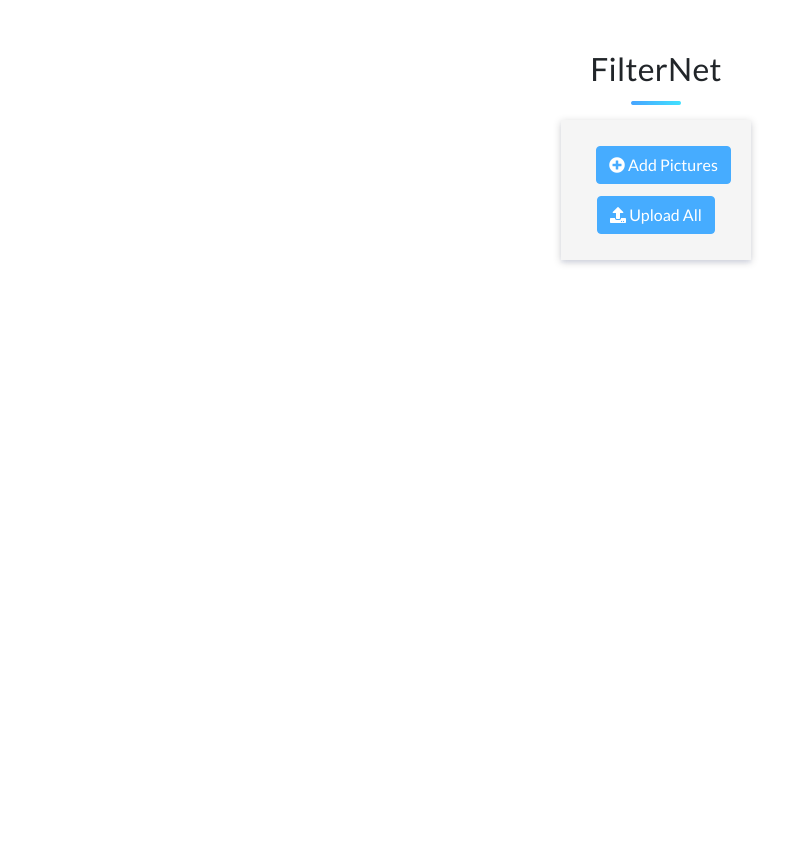
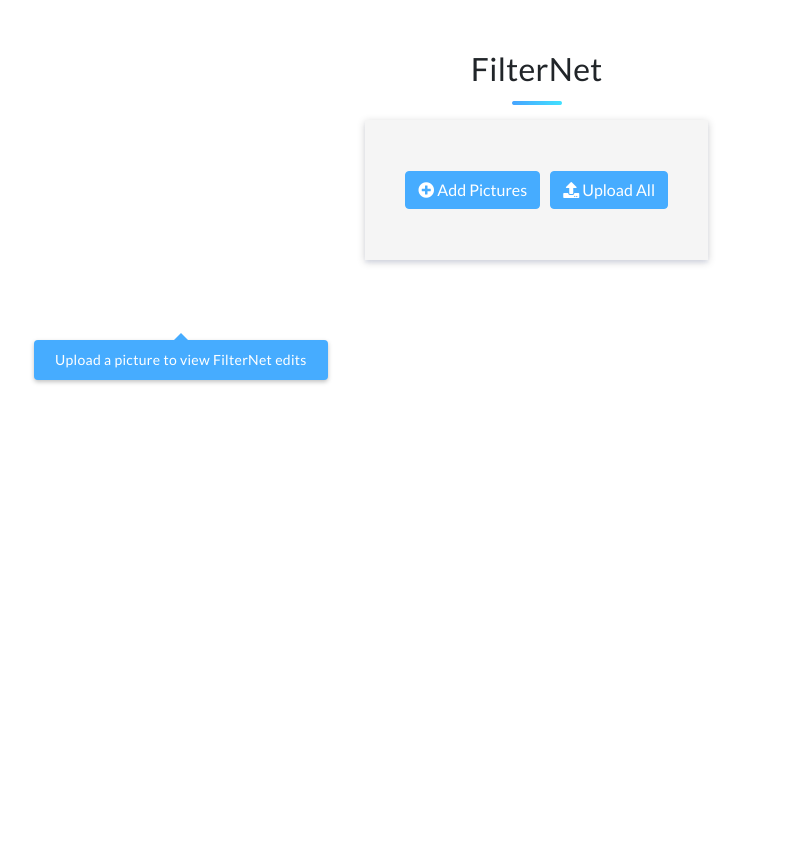
Before and after one commit to ayalavarti/FilterNet, a Flask app: page / in a window 1280 px wide. Shown: the whole page, without its empty margins (459-1244 px from the left). Run offline with Flask 2, Linux system fonts and the light colour scheme; some libraries are stand-ins or nearby versions.

Commit message:
Finish basic working gui

```diff
--- a/app.py
+++ b/app.py
@@ -1,10 +1,12 @@
-import io
 import os
 import tempfile
 
 import cv2
+
 from PIL import Image
+from util.sys import edit_original
 from flask import Flask, render_template, request, jsonify
+from skimage.io import imsave
 
 from db import *
 from nn.models import *
@@ -31,21 +33,27 @@ def init_model():
 
     if blob:
         with tempfile.NamedTemporaryFile(suffix='.h5') as gen_file, \
-            tempfile.NamedTemporaryFile(suffix='.h5') as disc_file:
+                tempfile.NamedTemporaryFile(suffix='.h5') as disc_file:
             gen_file.write(blob[0])
             disc_file.write(blob[1])
 
             generator.load_weights(gen_file.name)
             discriminator.load_weights(disc_file.name)
+    return generator, discriminator
 
 
-init_model()
+generator, discriminator = init_model()
 
 
 def decode_image(file):
     npimg = np.fromstring(file, np.uint8)
     img = cv2.imdecode(npimg, cv2.IMREAD_UNCHANGED)
-    imageRGB = cv2.cvtColor(img, cv2.COLOR_BGR2RGB)
+    imageRGB = np.array(cv2.cvtColor(img, cv2.COLOR_BGR2RGB))
+
+    if imageRGB.shape[-1] == 4:
+        rgba_img = Image.fromarray(imageRGB)
+        imageRGB = np.array(rgba_img.convert('RGB'))
+
     return imageRGB
 
 
@@ -56,22 +64,15 @@ def init_app():
 
 @app.route("/edit", methods=['POST'])
 def edit_photo():
-    file = request.files['file'].read()
+    file = request.files['file']
+    filename = file.filename
+    file = file.read()
     image = decode_image(file)
+    print("Image received")
 
-    if 'id' in request.form:
-        print(request.form['id'])
-        # Edit image
-        res = {"status": "Success", "id": 1}
-    else:
-        im = Image.fromarray(image)
+    edit = edit_original(image, generator)
+    filepath = static_dir + "/images/" + filename + "-edit.png"
+    imsave(filepath, edit)
 
-        file_object = io.BytesIO()
-        im.save(file_object, 'PNG')
-
-        file_object.seek(0)
-
-        res = {"status": "Success", "id": 1}
-
-    return jsonify(res)
-    # return send_file(file_object, mimetype='image/PNG')
+    filepath = "static/images/" + filename + "-edit.png"
+    return jsonify({'status': "Success", "image_url": filepath})
--- a/web/static/css/main.css
+++ b/web/static/css/main.css
@@ -133,6 +133,11 @@ h1, h3 {
   display: none;
 }
 
+#previews .file-row.dz-success .progress {
+  opacity: 0;
+  transition: opacity 0.3s linear;
+}
+
 #previews .file.dz-success .start,
 #previews .file.dz-success .cancel {
   display: none;
@@ -144,22 +149,50 @@ h1, h3 {
 }
 
 .tippy-box[data-theme~='filternet'] {
-  /*background-color: #44aafd;*/
-  color: #e7effd;
+    color: #e7effd;
+    font-size: 14px;
+    font-weight: 400;
+    box-shadow: 0 2px 4px 0 rgba(99, 100, 100, 0.397);
 }
 
 .tippy-box[data-theme~='success'] {
     background-color: #209d82;
     color: #ffffff;
     font-size: 14px;
+    font-weight: 400;
+    box-shadow: 0 2px 4px 0 rgba(99, 100, 100, 0.397);
 }
 
 .tippy-box[data-theme~='error'] {
     background-color: #c23b3d;
     color: #ffffff;
     font-size: 14px;
+    font-weight: 400;
+    box-shadow: 0 2px 4px 0 rgba(99, 100, 100, 0.397);
 }
 
+.tippy-box[data-theme~='filternet-alt'] {
+    background-color: #46acff;
+    color: #ffffff;
+    font-size: 14px;
+    font-weight: 400;
+    box-shadow: 0 2px 4px 0 rgba(99, 100, 100, 0.397);
+    padding: 5px 12px;
+}
+
+
+.tippy-box[data-theme~='filternet-alt'][data-placement^='top'] > .tippy-arrow::before {
+  border-top-color: #46acff;
+}
+.tippy-box[data-theme~='filternet-alt'][data-placement^='bottom'] > .tippy-arrow::before {
+  border-bottom-color: #46acff;
+}
+.tippy-box[data-theme~='filternet-alt'][data-placement^='left'] > .tippy-arrow::before {
+  border-left-color: #46acff;
+}
+.tippy-box[data-theme~='filternet-alt'][data-placement^='right'] > .tippy-arrow::before {
+  border-right-color: #46acff;
+}
 
 .info {
     font-size: 20px;
@@ -188,6 +221,40 @@ h1, h3 {
 
 .btn-danger {
     color: #fff;
-    background-color: #d9534f !important;
-    border-color: #d9534f !important;
+    background-color: #ef615d !important;
+    border-color: #ef615d !important;
 }
+
+.btn-success {
+    color: #fff;
+    background-color: #3cb59b !important;
+    border-color: #3cb59b !important;
+}
+
+.loading > img {
+    width: 30px;
+}
+
+.edited-view {
+    display: flex;
+    justify-content: center;
+    align-items: center;
+}
+
+#edited_image {
+    max-height: 450px;
+}
+
+.control-panel {
+    text-align: center;
+    position: absolute;
+    right: 10%;
+}
+
+.controls > button {
+    margin: 0 5px;
+}
+
+.preview-img {
+   box-shadow: 0 3px 3px 0 rgba(102, 132, 233, 0.07), 0 2px 8px 0 rgba(0, 0, 0, 0.19);
+}
--- a/web/static/js/main.js
+++ b/web/static/js/main.js
@@ -2,6 +2,8 @@ let previewNode = $("#template");
 let previews = $("#previews");
 let info = $(".info");
 let files = $(".files");
+
+let upload_disabled = false;
 
 previewNode.id = "";
 
@@ -10,10 +12,13 @@ previewNode.remove();
 
 let infoTooltips;
 let statusTooltip;
+let startTooltip;
 
 $(document).ready(function () {
     initTooltips();
     previews.show();
+    $("#edited_image").hide();
+    startTooltip.show();
 });
 
 
@@ -44,6 +49,18 @@ function initTooltips() {
         allowHTML: true,
         placement: "top",
     })[0];
+
+    startTooltip = tippy("#startTooltip", {
+        animation: "scale",
+        theme: "filternet-alt",
+        trigger: 'manual',
+        hideOnClick: false,
+        inertia: true,
+        arrow: true,
+        sticky: true,
+        allowHTML: true,
+        placement: "bottom",
+    })[0];
 }
 
 let drop = new Dropzone(document.body, {
@@ -55,30 +72,37 @@ let drop = new Dropzone(document.body, {
     previewTemplate: previewTemplate,
     autoQueue: false,
     previewsContainer: "#previews",
+    timeout: 60000,
     acceptedFiles: "image/*",
     clickable: ".fileinput-button",
     maxFiles: 4
 });
 
+function viewImage(file) {
+    $("#edited_image").show();
+    console.log(file.image_url);
+    $("#edited_image").attr("src", file.image_url);
+}
+
 drop.on("addedfile", function(file) {
     file.previewElement.querySelector(".start").onclick = function() { drop.enqueueFile(file); };
-    file.previewElement.querySelector(".edit").onclick = function() { drop.enqueueFile(file); };
+    file.previewElement.querySelector(".edit").onclick = function() { viewImage(file) };
+    $("#upload-all").prop("disabled", false);
+    upload_disabled = false;
 });
 
 drop.on("sending", function(file, xhr, formData) {
+    let img = document.createElement('img');
+    img.src = 'static/images/loading.gif';
+
     file.previewElement.querySelector(".start").setAttribute("disabled", "disabled");
-    formData.append("filesize", file.size);
-    if (file.id !== undefined) {
-        formData.append("id", file.id);
-    }
+    file.previewElement.querySelector(".loading").appendChild(img);
 });
 
 drop.on("dragenter", function() {
     info.fadeTo( 0 , 0.5);
     files.fadeTo( 0 , 0.5);
-    // document.body
     infoTooltips[0].show();
-    // actions.addClass('gray');
     $(".controls > button").prop("disabled", true);
 });
 
@@ -91,6 +115,9 @@ $("body").click(function() {
     files.fadeTo( 0 , 1);
     infoTooltips[0].hide();
     $(".controls > button").prop("disabled", false);
+    if (upload_disabled) {
+        $("#upload-all").prop("disabled", true);
+    }
 });
 
 drop.on("drop", function() {
@@ -99,7 +126,6 @@ drop.on("drop", function() {
     infoTooltips[0].hide();
     $(".controls > button").prop("disabled", false);
 });
-
 
 drop.on("error", function(file, errorMessage) {
     console.log(errorMessage);
@@ -116,11 +142,18 @@ drop.on("success", function(file, res) {
         theme: "success",
         content: `${res["status"]}<br/><span style="font-size: 11px;">Click anywhere to hide</span>`
     });
-    file.id = res["id"];
     statusTooltip.show();
-    file.status = Dropzone.ADDED;
+    file.previewElement.querySelector(".loading").innerHTML= "";
+    file.image_url = res["image_url"];
 });
 
 document.querySelector("#actions .start").onclick = function() {
-    drop.enqueueFiles(drop.getFilesWithStatus(Dropzone.ADDED));
+    f = drop.getFilesWithStatus(Dropzone.ADDED);
+    f.forEach(function (file) {
+        file.previewElement.querySelector(".start").setAttribute("disabled", "disabled");
+    });
+    drop.enqueueFiles(f);
+
+    upload_disabled = true;
+    $("#upload-all").prop("disabled", true);
 };
--- a/web/templates/home.html
+++ b/web/templates/home.html
@@ -35,10 +35,12 @@
 <body>
     <div class="container">
             <div class="row" style="min-height: 70vh;">
-                <div class="col-lg-10 order-lg-1 order-12">
-
+                <div class="col-lg-12 edited-view">
+                      <div id="startTooltip" class="preview" data-tippy-content="Upload a picture to view FilterNet edits">
+                          <img id="edited_image" alt="Upload an image to view edits"/>
+                      </div>
                 </div>
-                <div class="col-lg-2 order-lg-12 order-1" style="text-align: center;">
+                <div class="control-panel">
 
                     <h2>FilterNet</h2>
                     <img class="divider" src="{{ url_for('static', filename='images/divider.png') }}">
@@ -50,7 +52,7 @@
                                     <i class="fas fa-plus-circle"></i>
                                     <span>Add Pictures</span>
                                 </button>
-                                <button type="submit" class="btn btn-primary start">
+                                <button id='upload-all' type="submit" class="btn btn-primary start">
                                     <i class="fas fa-upload"></i>
                                     <span>Upload All</span>
                                 </button>
@@ -66,22 +68,22 @@
                     <div class="files" id="previews">
                         <div id="template" class="file">
                             <div>
-                                <span class="preview"><img data-dz-thumbnail /></span>
+                                <span class="preview"><img class="preview-img" data-dz-thumbnail /></span>
                             </div>
                             <div>
                                 <p class="name hidden-text" data-dz-name></p>
                             </div>
                             <div>
-                                <strong class="error text-danger" data-dz-errormessage></strong>
+                                <div class="loading"></div>
                             </div>
                             <div>
                                 <button type='button' class="btn btn-primary start btn-sm">
-                                    <i class="fas fa-upload"></i>
-                                    <span>Upload</span>
-                                </button>
-                                <button type='button' class="btn btn-info edit btn-sm">
                                     <i class="fa fa-paint-brush"></i>
                                     <span>Edit</span>
+                                </button>
+                                <button type='button' class="btn btn-success edit btn-sm">
+                                    <i class="far fa-images"></i>
+                                    <span>View</span>
                                 </button>
                                 <button type="button" data-dz-remove class="btn btn-secondary cancel btn-sm">
                                     <i class="glyphicon glyphicon-ban-circle"></i>
```
Also changed, not shown: main.py (+1 -18 lines), util/sys.py (+23 -2 lines), web/static/arvind.png-edit.png (added), web/static/images/loading.gif (added), 1 other file.
